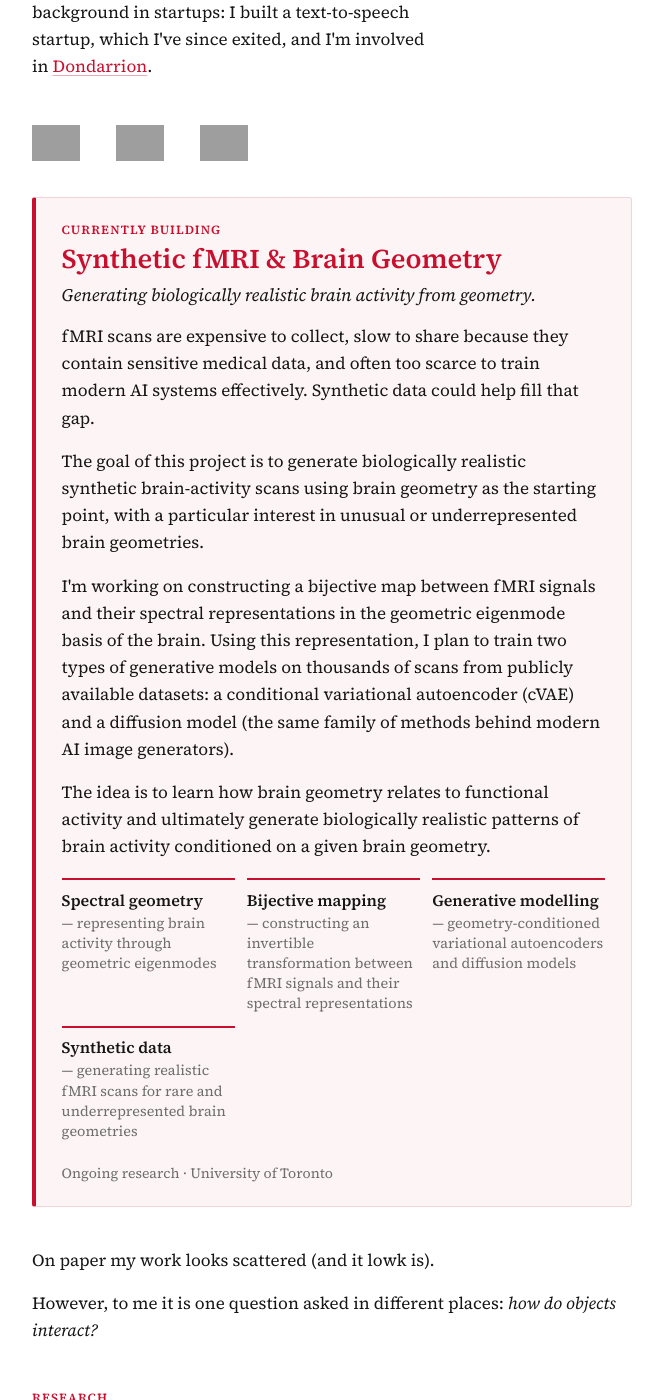
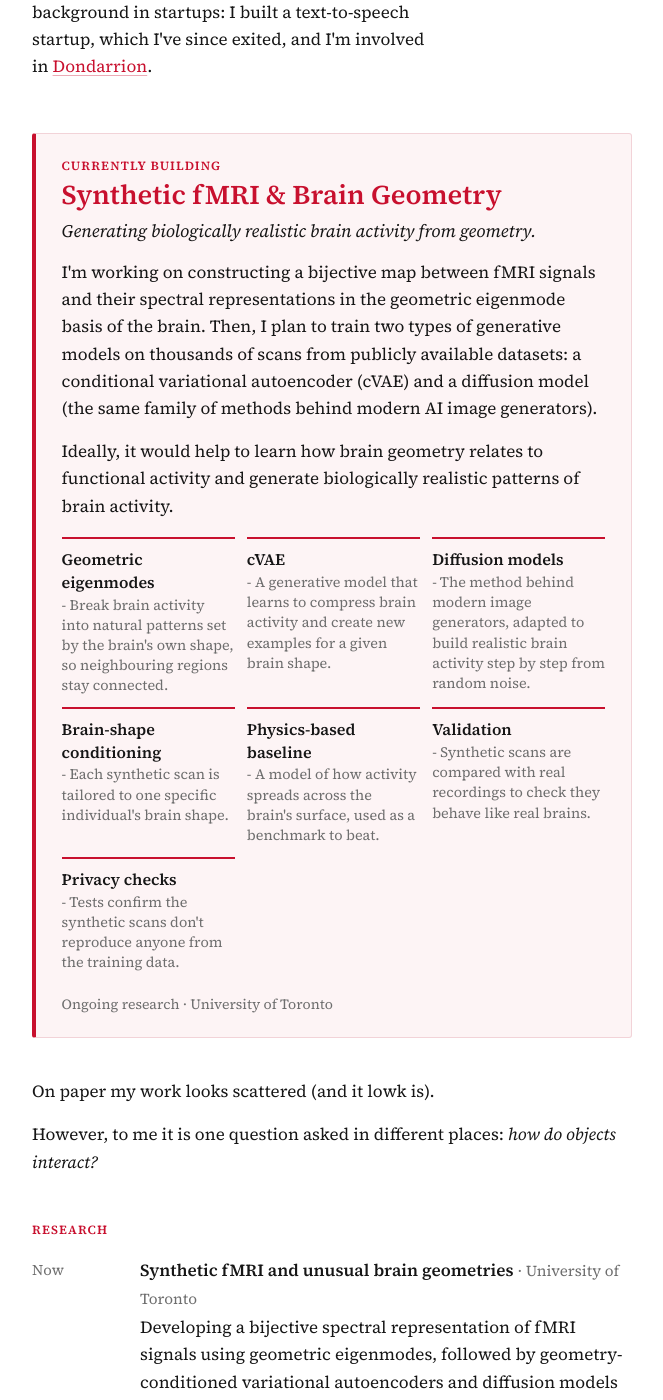
Before and after one commit to SlimaneAsv/slimaneasv.github.io, a Jekyll site: the page built from index.html, in a window 1280 px wide and 1400 px high, scrolled down 417 px. Shown: the whole window, without its empty margins (308-971 px from the left). Built offline with Jekyll 4.4.1, drawn with Linux system fonts in a browser that asks for light colours; grey boxes are pictures that could not be loaded.

Commit message:
Revise project details and enhance feature descriptions
Updated project description and added details about generative models and their applications. Removed outdated comments and sections for clarity.

```diff
--- a/index.html
+++ b/index.html
@@ -12,34 +12,26 @@ title: Home
   <img class="portrait" src="{{ '/pictures/profile.jpg' | relative_url }}" alt="Slimane Alaoui Soulimani Valenti" width="160" height="160" onerror="this.remove()">
 </section>
 
-<!-- Logos: save them as pictures/logos/uoft.png, inria.png and pleias.png.
-     Any that are missing are simply hidden. -->
-<div class="affiliations">
-  <a href="https://www.utoronto.ca" title="University of Toronto"><img src="{{ '/pictures/logos/uoft.png' | relative_url }}" alt="University of Toronto" onerror="this.parentNode.remove()"></a>
-  <a href="https://team.inria.fr/simbiotx/" title="Inria"><img src="{{ '/pictures/logos/inria.png' | relative_url }}" alt="Inria" onerror="this.parentNode.remove()"></a>
-  <a href="https://pleias.ai" title="Pleias"><img src="{{ '/pictures/logos/pleias.png' | relative_url }}" alt="Pleias" onerror="this.parentNode.remove()"></a>
-</div>
 
 <section class="feature" aria-labelledby="synthetic-fmri">
   <p class="feature-label">Currently building</p>
   <h2 class="feature-title" id="synthetic-fmri">Synthetic fMRI &amp; Brain Geometry</h2>
   <p class="feature-tagline">Generating biologically realistic brain activity from geometry.</p>
 
-  <p>fMRI scans are expensive to collect, slow to share because they contain sensitive medical data, and often too scarce to train modern AI systems effectively. Synthetic data could help fill that gap.</p>
+  <p>I'm working on constructing a bijective map between fMRI signals and their spectral representations in the geometric eigenmode basis of the brain. Then, I plan to train two types of generative models on thousands of scans from publicly available datasets: a conditional variational autoencoder (cVAE) and a diffusion model (the same family of methods behind modern AI image generators).</p>
 
-  <p>The goal of this project is to generate biologically realistic synthetic brain-activity scans using brain geometry as the starting point, with a particular interest in unusual or underrepresented brain geometries.</p>
+  <p>Ideally, it would help to learn how brain geometry relates to functional activity and generate biologically realistic patterns of brain activity.</p>
 
-  <p>I'm working on constructing a bijective map between fMRI signals and their spectral representations in the geometric eigenmode basis of the brain. Using this representation, I plan to train two types of generative models on thousands of scans from publicly available datasets: a conditional variational autoencoder (cVAE) and a diffusion model (the same family of methods behind modern AI image generators).</p>
+<ul class="feature-facts">
+  <li><strong>Geometric eigenmodes</strong> - Break brain activity into natural patterns set by the brain's own shape, so neighbouring regions stay connected.</li>
+  <li><strong>cVAE</strong> - A generative model that learns to compress brain activity and create new examples for a given brain shape.</li>
+  <li><strong>Diffusion models</strong> - The method behind modern image generators, adapted to build realistic brain activity step by step from random noise.</li>
 
-  <p>The idea is to learn how brain geometry relates to functional activity and ultimately generate biologically realistic patterns of brain activity conditioned on a given brain geometry.</p>
-
-  <ul class="feature-facts">
-    <li><strong>Spectral geometry</strong> — representing brain activity through geometric eigenmodes</li>
-    <li><strong>Bijective mapping</strong> — constructing an invertible transformation between fMRI signals and their spectral representations</li>
-    <li><strong>Generative modelling</strong> — geometry-conditioned variational autoencoders and diffusion models</li>
-    <li><strong>Synthetic data</strong> — generating realistic fMRI scans for rare and underrepresented brain geometries</li>
-  </ul>
-
+  <li><strong>Brain-shape conditioning</strong> - Each synthetic scan is tailored to one specific individual's brain shape.</li>
+  <li><strong>Physics-based baseline</strong> - A model of how activity spreads across the brain's surface, used as a benchmark to beat.</li>
+  <li><strong>Validation</strong> - Synthetic scans are compared with real recordings to check they behave like real brains.</li>
+  <li><strong>Privacy checks</strong> - Tests confirm the synthetic scans don't reproduce anyone from the training data.</li>
+</ul>
   <p class="feature-cta">
     <span class="meta">Ongoing research · University of Toronto</span>
   </p>
```
